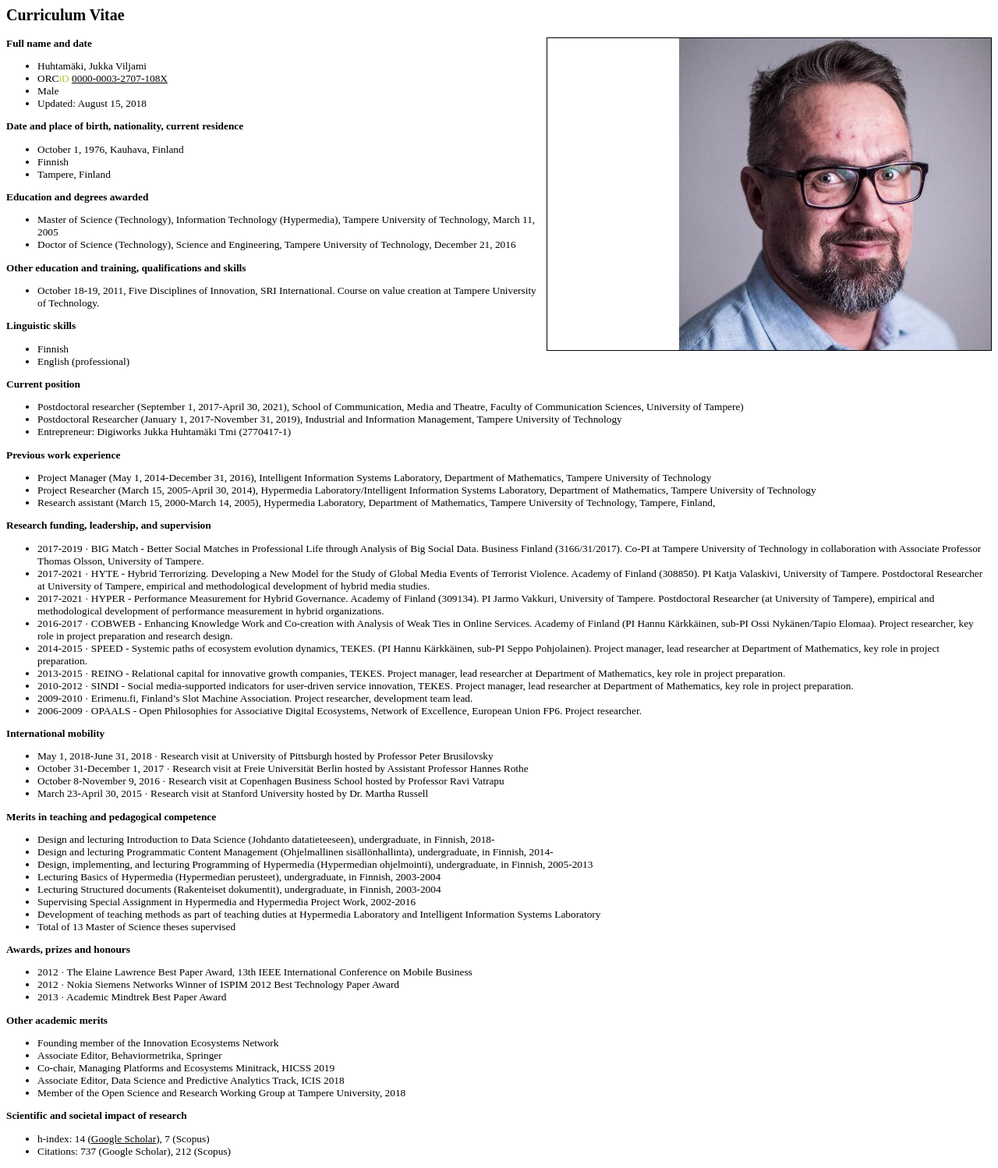
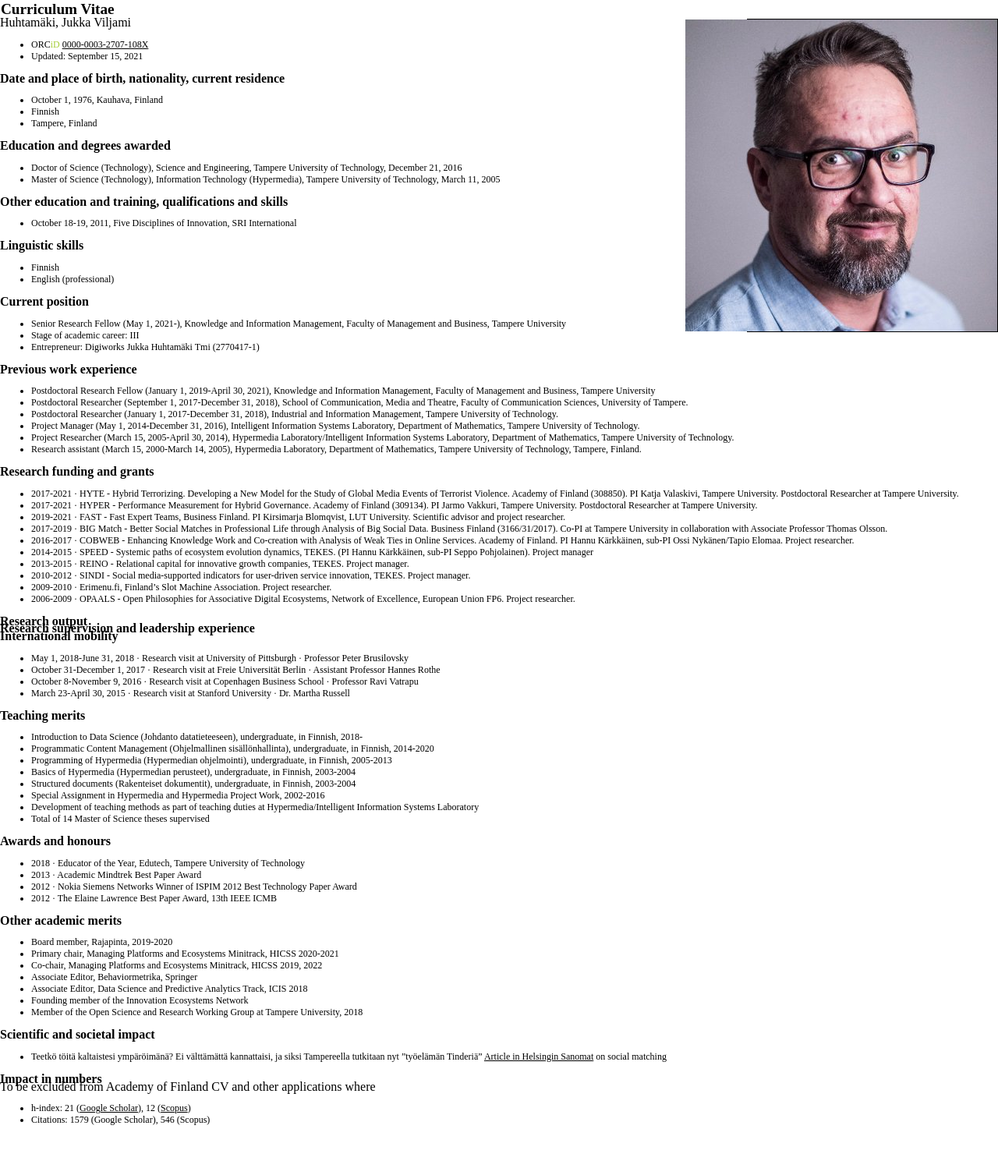
Before and after one commit to jukkahuhtamaki/jukkahuhtamaki.github.io, a Jekyll site: the page built from portfolio/cv.md, in a window 1280 px wide. Shown: the whole page at 78% size. Built offline with Jekyll 4.4.1, drawn with Linux system fonts in a browser that asks for light colours; our own code applies the rules of GitHub Pages for plain Markdown files; after the commit the page ends 1460 px from its top, so only the background shows below that.

Commit message:
Updating resume for the Academy of Finland 2021 call

```diff
--- a/portfolio/cv.md
+++ b/portfolio/cv.md
@@ -1,25 +1,52 @@
+---
+geometry: margin=2cm
+---
+
+
 <style type="text/css">
-	body {
-		font-size: smaller;
+	@page {
+
+	size: A4;
+	  margin: 0;   /* play with these two to set it to your liking */
+	}
+
+ 	body {
+ 		margin: 0;
+		font-size: 12pt;
+		font-family: Times New Roman, serif;
+	}
+
+	h2 {
+		font-size: 120%;
+		margin: 1;
 	}
 	li {
-		font-size: 10pt;
+		font-size: 9pt;
 	}
 	a {
 		color: black;
 	}
+	p {
+	  padding: 0;
+	  margin: 0;
+	  line-height: 60%;
+	}
 </style>
+
+<!-- You may have to export to PDF to get rid of the huge marginal at the top of page #1. -->
 
 ## Curriculum Vitae ##
 
-<div style="float: right; border: 1px solid black;  width: 45%"><img align="right" src="jukkahuhtamaki-picture-by-jonne-renvall.jpg"/></div>
+<div style="float: right; border: 1px solid black;  width: 25%"><img align="right" src="jukkahuhtamaki-picture-by-jonne-renvall.jpg"/></div>
 
-**Full name and date**
+<!--**Full name and date**
+-->
 
-* Huhtamäki, Jukka Viljami
+Huhtamäki, Jukka Viljami
+
 * ORC<span style="color: #a6ce39">iD</span> [0000-0003-2707-108X](https://orcid.org/0000-0003-2707-108X)
-* Male
-* Updated: August 15, 2018
+<!--* Male -->
+* Updated: September 15, 2021
 
 **Date and place of birth, nationality, current residence**
 
@@ -29,12 +56,13 @@
 
 **Education and degrees awarded**
 
+* Doctor of Science (Technology), Science and Engineering, Tampere University of Technology, December 21, 2016
 * Master of Science (Technology), Information Technology (Hypermedia), Tampere University of Technology, March 11, 2005
-* Doctor of Science (Technology), Science and Engineering, Tampere University of Technology, December 21, 2016
+
 
 **Other education and training, qualifications and skills**
 
-* October 18-19, 2011, Five Disciplines of Innovation, SRI International. Course on value creation at Tampere University of Technology.
+* October 18-19, 2011, Five Disciplines of Innovation, SRI International
 
 <!-- other studies aiming at a degree, qualifications or supplementary education and training: name of educational or training programme, extent of education and training, organiser, start and completion (estimated) date of education or training
 other skills -->
@@ -46,71 +74,87 @@ other skills -->
 
 **Current position**
 
-* Postdoctoral researcher (September 1, 2017-April 30, 2021), School of Communication, Media and Theatre, Faculty of Communication Sciences, University of Tampere)
-* Postdoctoral Researcher (January 1, 2017-November 31, 2019), Industrial and Information Management, Tampere University of Technology
-*	Entrepreneur: Digiworks Jukka Huhtamäki Tmi (2770417-1)
+* Senior Research Fellow (May 1, 2021-), Knowledge and Information Management, Faculty of Management and Business, Tampere University
+* Stage of academic career: III
+* Entrepreneur: Digiworks Jukka Huhtamäki Tmi (2770417-1)
 <!-- https://tietopalvelu.ytj.fi/yritystiedot.aspx?yavain=2632417&tarkiste=DA9769530B0B837779FF656156191C04D5DE41F1 -->
 
 **Previous work experience**
 
-* Project Manager (May 1, 2014-December 31, 2016), Intelligent Information Systems Laboratory, Department of Mathematics, Tampere University of Technology
-* Project Researcher (March 15, 2005-April 30, 2014), Hypermedia Laboratory/Intelligent Information Systems Laboratory, Department of Mathematics, Tampere University of Technology
-* Research assistant (March 15, 2000-March 14, 2005), Hypermedia Laboratory, Department of Mathematics, Tampere University of Technology, Tampere, Finland,
+* Postdoctoral Research Fellow (January 1, 2019-April 30, 2021), Knowledge and Information Management, Faculty of Management and Business, Tampere University
+* Postdoctoral Researcher (September 1, 2017-December 31, 2018), School of Communication, Media and Theatre, Faculty of Communication Sciences, University of Tampere.
+* Postdoctoral Researcher (January 1, 2017-December 31, 2018), Industrial and Information Management, Tampere University of Technology.
+* Project Manager (May 1, 2014-December 31, 2016), Intelligent Information Systems Laboratory, Department of Mathematics, Tampere University of Technology.
+* Project Researcher (March 15, 2005-April 30, 2014), Hypermedia Laboratory/Intelligent Information Systems Laboratory, Department of Mathematics, Tampere University of Technology.
+* Research assistant (March 15, 2000-March 14, 2005), Hypermedia Laboratory, Department of Mathematics, Tampere University of Technology, Tampere, Finland.
 
-**Research funding, leadership, and supervision**
+**Research funding and grants**
 
 <!--
 Hyper: 1.9.2017–31.8.2021
+-->
+* 2017-2021 · HYTE - Hybrid Terrorizing. Developing a New Model for the Study of Global Media Events of Terrorist Violence. Academy of Finland (308850). PI Katja Valaskivi, Tampere University. Postdoctoral Researcher at Tampere University.
+<!-- 01.09.2017 - 31.08.2021 -->
+<!-- 480 000 EUR -->
+* 2017-2021 · HYPER - Performance Measurement for Hybrid Governance. Academy of Finland (309134). PI Jarmo Vakkuri, Tampere University. Postdoctoral Researcher at Tampere University.
+* 2019-2021 · FAST - Fast Expert Teams, Business Finland. PI Kirsimarja Blomqvist, LUT University. Scientific advisor and project researcher.
+<!-- 1.9.2017-30.11.2019 -->
+<!--  300 000 EUR -->
+* 2017-2019 · BIG Match - Better Social Matches in Professional Life through Analysis of Big Social Data. Business Finland (3166/31/2017). Co-PI at Tampere University in collaboration with Associate Professor Thomas Olsson.
+<!-- 01.09.2017 - 31.08.2021 -->
+<!-- 309 180 EUR -->
+* 2016-2017 · COBWEB - Enhancing Knowledge Work and Co-creation with Analysis of Weak Ties in Online Services. Academy of Finland. PI Hannu Kärkkäinen, sub-PI Ossi Nykänen/Tapio Elomaa. Project researcher.
+* 2014-2015 · SPEED - Systemic paths of ecosystem evolution dynamics, TEKES. (PI Hannu Kärkkäinen, sub-PI Seppo Pohjolainen). Project manager
+* 2013-2015 · REINO - Relational capital for innovative growth companies, TEKES. Project manager.
+* 2010-2012 · SINDI - Social media-supported indicators for user-driven service innovation, TEKES. Project manager.
+* 2009-2010 · Erimenu.fi, Finland’s Slot Machine Association. Project researcher.
+*	2006-2009 · OPAALS - Open Philosophies for Associative Digital Ecosystems, Network of Excellence, European Union FP6. Project researcher.
 
+**Research output**
+
+<!--
+* Methods, software, infrastructures, materials, guides and tools developed
+* Patents and inventions
+* Most significant artistic works and processes
 -->
 
-<!-- 1.9.2017-30.11.2019 -->
-<!--  300 000 EUR -->
-* 2017-2019 · BIG Match - Better Social Matches in Professional Life through Analysis of Big Social Data. Business Finland (3166/31/2017). Co-PI at Tampere University of Technology in collaboration with Associate Professor Thomas Olsson, University of Tampere.
-<!-- 01.09.2017 - 31.08.2021 -->
-<!-- 309 180 EUR -->
-* 2017-2021 · HYTE - Hybrid Terrorizing. Developing a New Model for the Study of Global Media Events of Terrorist Violence. Academy of Finland (308850). PI Katja Valaskivi, University of Tampere. Postdoctoral Researcher at University of Tampere, empirical and methodological development of hybrid media studies.
-<!-- 01.09.2017 - 31.08.2021 -->
-<!-- 480 000 EUR -->
-* 2017-2021 · HYPER - Performance Measurement for Hybrid Governance. Academy of Finland  (309134). PI Jarmo Vakkuri, University of Tampere. Postdoctoral Researcher (at University of Tampere), empirical and methodological development of performance measurement in hybrid organizations.
-*	2016-2017 · COBWEB - Enhancing Knowledge Work and Co-creation with Analysis of Weak Ties in Online Services. Academy of Finland (PI Hannu Kärkkäinen, sub-PI Ossi Nykänen/Tapio Elomaa). Project researcher, key role in project preparation and research design.
-*	2014-2015 · SPEED - Systemic paths of ecosystem evolution dynamics, TEKES. (PI Hannu Kärkkäinen, sub-PI Seppo Pohjolainen). Project manager, lead researcher at Department of Mathematics, key role in project preparation.
-*	2013-2015 · REINO - Relational capital for innovative growth companies, TEKES. Project manager, lead researcher at Department of Mathematics, key role in project preparation.
-*	2010-2012 · SINDI - Social media-supported indicators for user-driven service innovation, TEKES. Project manager, lead researcher at Department of Mathematics, key role in project preparation.
-*	2009-2010 · Erimenu.fi, Finland’s Slot Machine Association. Project researcher, development team lead.
-*	2006-2009 · OPAALS - Open Philosophies for Associative Digital Ecosystems, Network of Excellence, European Union FP6. Project researcher.
+**Research supervision and leadership experience**
+
+
 
 **International mobility**
 
-* May 1, 2018-June 31, 2018 · Research visit at University of Pittsburgh hosted by Professor Peter Brusilovsky
-* October 31-December 1, 2017 · Research visit at Freie Universität Berlin hosted by Assistant Professor Hannes Rothe
-* October 8-November 9, 2016 · Research visit at Copenhagen Business School hosted by Professor Ravi Vatrapu
-* March 23-April 30, 2015 · Research visit at Stanford University hosted by Dr. Martha Russell
+* May 1, 2018-June 31, 2018 · Research visit at University of Pittsburgh · Professor Peter Brusilovsky
+* October 31-December 1, 2017 · Research visit at Freie Universität Berlin · Assistant Professor Hannes Rothe
+* October 8-November 9, 2016 · Research visit at Copenhagen Business School · Professor Ravi Vatrapu
+* March 23-April 30, 2015 · Research visit at Stanford University · Dr. Martha Russell
 
-**Merits in teaching and pedagogical competence**
+**Teaching merits**
 
-* Design and lecturing Introduction to Data Science (Johdanto datatieteeseen), undergraduate, in Finnish, 2018-
-* Design and lecturing Programmatic Content Management (Ohjelmallinen sisällönhallinta), undergraduate, in Finnish, 2014-
-* Design, implementing, and lecturing Programming of Hypermedia (Hypermedian ohjelmointi), undergraduate, in Finnish, 2005-2013
-* Lecturing Basics of Hypermedia (Hypermedian perusteet), undergraduate, in Finnish, 2003-2004
-* Lecturing Structured documents (Rakenteiset dokumentit), undergraduate, in Finnish, 2003-2004
-* Supervising Special Assignment in Hypermedia and Hypermedia Project Work, 2002-2016
-* Development of teaching methods as part of teaching duties at Hypermedia Laboratory and Intelligent Information Systems Laboratory
-* Total of 13 Master of Science theses supervised
+* Introduction to Data Science (Johdanto datatieteeseen), undergraduate, in Finnish, 2018-
+* Programmatic Content Management (Ohjelmallinen sisällönhallinta), undergraduate, in Finnish, 2014-2020
+* Programming of Hypermedia (Hypermedian ohjelmointi), undergraduate, in Finnish, 2005-2013
+* Basics of Hypermedia (Hypermedian perusteet), undergraduate, in Finnish, 2003-2004
+* Structured documents (Rakenteiset dokumentit), undergraduate, in Finnish, 2003-2004
+* Special Assignment in Hypermedia and Hypermedia Project Work, 2002-2016
+* Development of teaching methods as part of teaching duties at Hypermedia/Intelligent Information Systems Laboratory
+* Total of 14 Master of Science theses supervised
 
-**Awards, prizes and honours**
+**Awards and honours**
 
-* 2012 · The Elaine Lawrence Best Paper Award, 13th IEEE International Conference on Mobile Business
+* 2018 · Educator of the Year, Edutech, Tampere University of Technology
+* 2013 · Academic Mindtrek Best Paper Award
 * 2012 · Nokia Siemens Networks Winner of ISPIM 2012 Best Technology Paper Award
-* 2013 · Academic Mindtrek Best Paper Award
+* 2012 · The Elaine Lawrence Best Paper Award, 13th IEEE ICMB
 
 **Other academic merits**
 
+* Board member, Rajapinta, 2019-2020
+* Primary chair, Managing Platforms and Ecosystems Minitrack, HICSS 2020-2021
+* Co-chair, Managing Platforms and Ecosystems Minitrack, HICSS 2019, 2022
+* Associate Editor, Behaviormetrika, Springer
+* Associate Editor, Data Science and Predictive Analytics Track, ICIS 2018
 * Founding member of the Innovation Ecosystems Network
-* Associate Editor, Behaviormetrika, Springer
-* Co-chair, Managing Platforms and Ecosystems Minitrack, HICSS 2019
-* Associate Editor, Data Science and Predictive
-Analytics Track, ICIS 2018
 * Member of the Open Science and Research Working Group at Tampere University, 2018
 
 <!-- positions as editor-in-chief, editor, or member of editorial boards of scientific and scholarly journals and publication series
@@ -118,18 +162,23 @@ referee for scientific and scholarly journals
 administrative responsibilities at higher education institutions or at research organisations, responsibilities in the higher education community
 invited keynote lectures abroad -->
 
-**Scientific and societal impact of research**
+**Scientific and societal impact**
 
-* h-index: 14 ([Google Scholar](https://scholar.google.fi/citations?user=ZWiTwHQAAAAJ&hl=fi&oi=ao])), 7 (Scopus)
-* Citations: 737 (Google Scholar), 212 (Scopus)
-<!-- total number of publications and, e.g., 10 most important and/or most cited publications according to a relevant database (a list of publications according to the Publication Type Classification used by the Ministry of Education, Science and Culture as a separate attachment)
-artistic works and processes
-merits related to the production and distribution of research results and research data
-merits related to the application of research results
-invention disclosures, patents and other commercialisation-related merits (e.g. spin-off companies and trademarks)
-merits in science communication and expert assignments in the media -->
+* Teetkö töitä kaltaistesi ympäröimänä? Ei välttämättä kannattaisi, ja siksi Tampereella tutkitaan nyt ”työelämän Tinderiä” [Article in Helsingin Sanomat](https://www.hs.fi/ura/art-2000006002983.html) on social matching
 
 
-<!-- Positions of trust in society and other societal merits
-significant positions of trust, expert duties and assignments (also research-based policy-advice tasks)
-other social merits, honours, medals, decorations and Finnish military rank (optional) -->
+**Impact in numbers**
+
+To be excluded from Academy of Finland CV and other applications where
+
+* h-index: 21 ([Google Scholar](https://scholar.google.fi/citations?user=ZWiTwHQAAAAJ&hl=fi&oi=ao])), 12 ([Scopus](https://www.scopus.com/authid/detail.uri?authorId=35484079200))
+* Citations: 1579 (Google Scholar), 546 (Scopus)
+
+<!--
+* Promoting open science and research, for example the production and responsible distribution of research material and datasets
+* Utilising research outputs (own and those of others)
+* Promoting responsible conduct of research, for example by acting as a research integrity adviser
+* Developing responsible research and innovation activities
+* Key positions of trust, expert positions and assignments
+* Merits in science communication and appearing as an expert in the media
+-->
```
